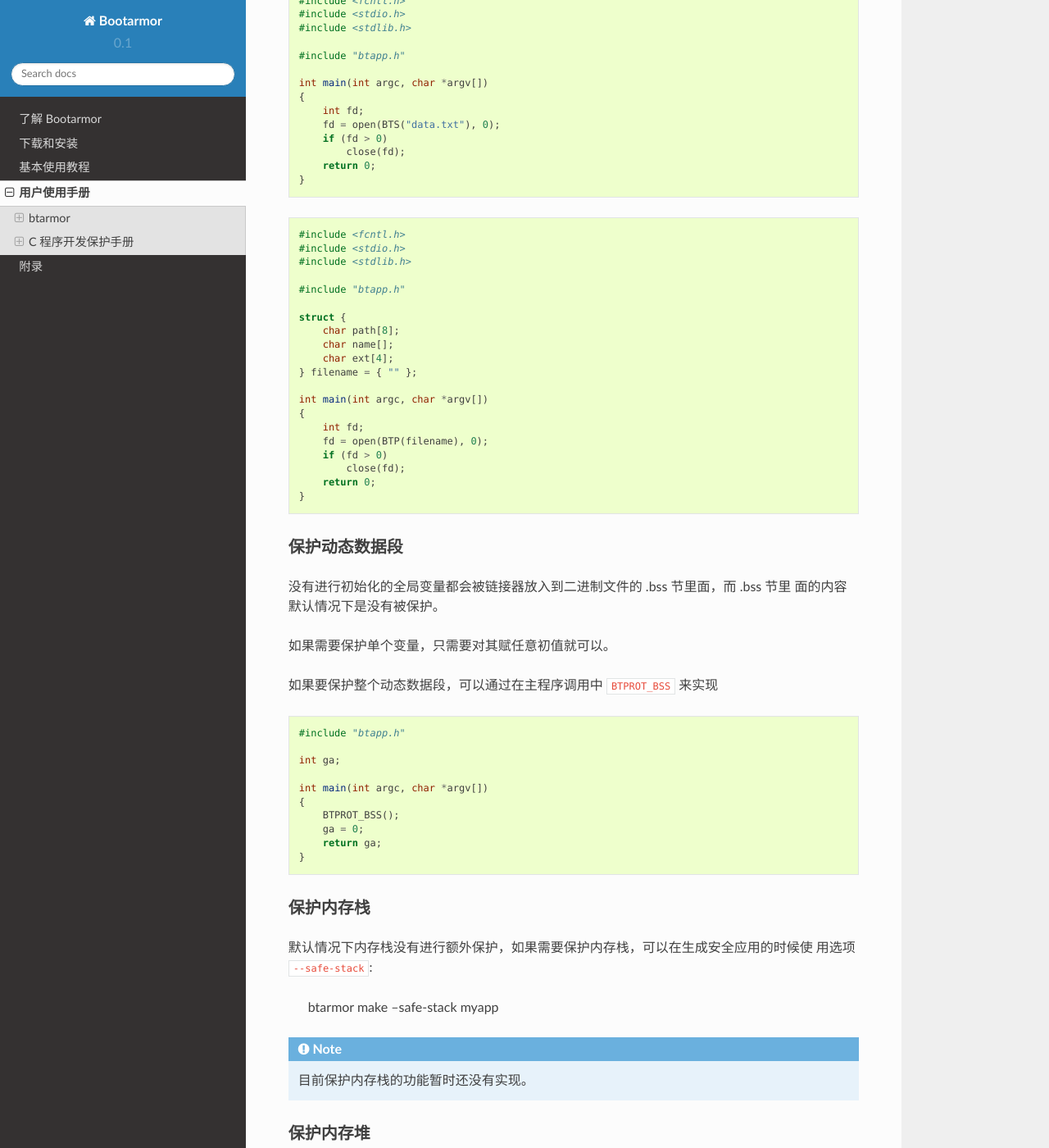
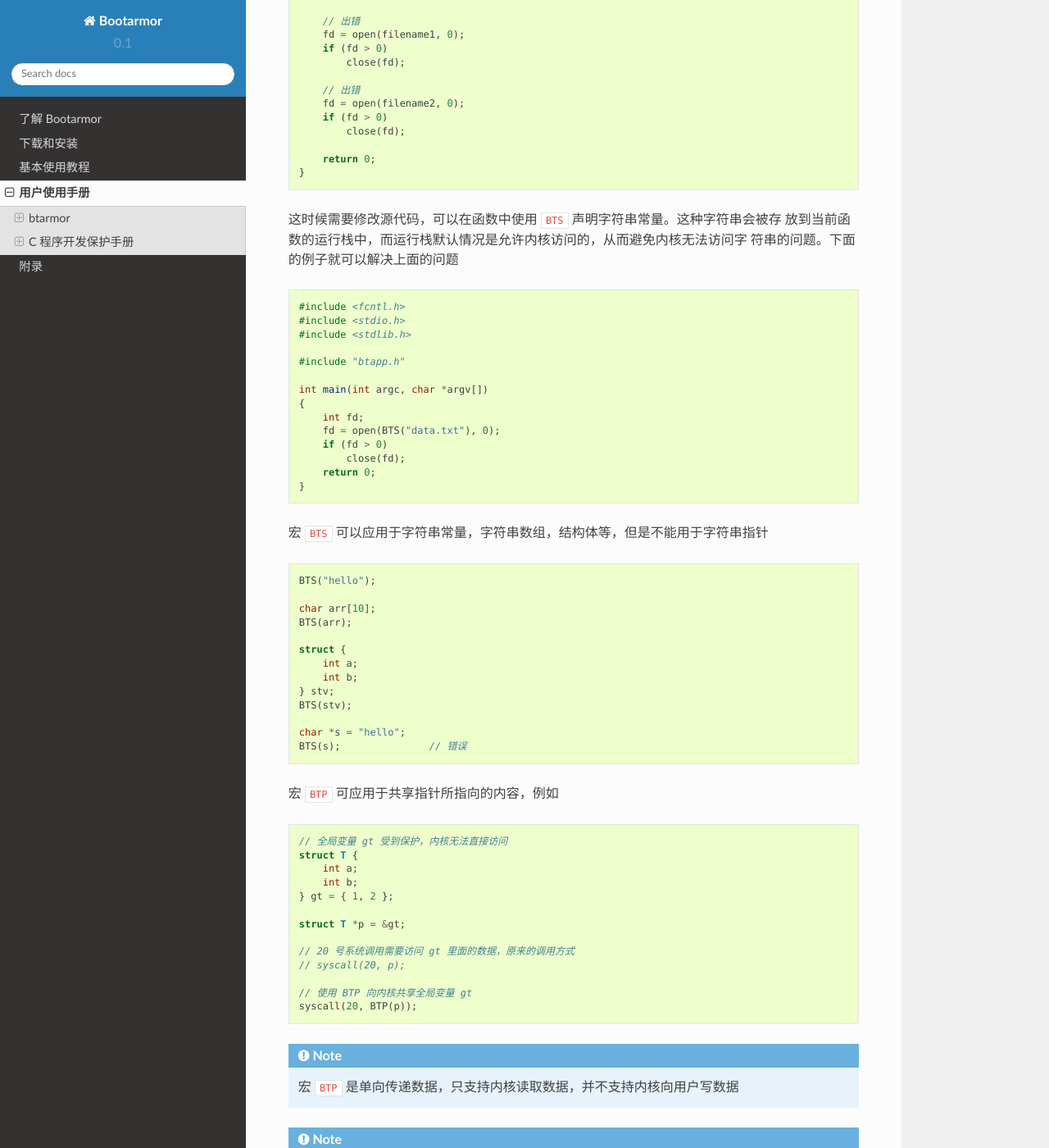
Before and after one commit to dashingsoft/btarmor-docs, a Sphinx documentation site: the page built from docs/handbook.rst, in a window 1280 px wide and 1400 px high, scrolled down 5302 px. Shown: the whole window at 82% size. Built offline with Sphinx 7.4.7 and the Read the Docs theme 2.0.0, drawn with Linux system fonts in a browser that asks for light colours; some of the changed text lies outside the part shown.

Commit message:
Refine doc

```diff
--- a/docs/handbook.rst
+++ b/docs/handbook.rst
@@ -49,6 +49,7 @@
 -i, --inplace			生成的文件直接覆盖原来的文件
 -O, --output PATH		生成的文件保存在另外一个路径，默认是 `dist`
 --share				使用共享模式进行保护，一般用于保护系统动态库和允许内核访问的文件
+-ss, --safe-stack               保护运行栈（局部变量）
 
 **描述**
 
@@ -65,6 +66,9 @@
 
 选项 ``--share`` 一般用于加密系统动态库，使用该选项加密的文件允许内核访问。
 
+选项 ``--safe-stack`` 用于保护运行栈，这里面一般是程序的调用框架和局部变量，默认
+情况下是允许内核访问的。如果这些数据不需要被内核访问，使用该选项可以提高安全性。
+
 **示例**
 
 * 转换目录 ``foo`` 下面的所有文件，保存生成的安全文件到到默认输出目录 ``dist``::
@@ -74,6 +78,18 @@
 * 只转换两个动态库文件，转换之后直接覆盖原来的文件::
 
     btarmor make -i dist/foo.so dist/too.so
+
+* 没有使用任何内核服务的程序，对运行栈也进行保护::
+
+    btarmor make -ss myapp
+
+* 加密保护数据文件到 ``dist/data.txt``::
+
+    btarmor make data.txt
+
+* 使用共享模式加密系统动态库::
+
+    sudo btarmor make -i --share /usr/lib/*.so
 
 .. _get:
 
@@ -115,18 +131,18 @@
 对于 C 开发的应用程序来说，基本的保护包括
 
 * 代码段
-* 静态数据段，有初始值的全局变量，一般存放在 .data 节
-* 动态数据段，没有初始值的全局变量，一般存放在 .bss 节
-* 字符串常量段，一般存放在 .rodata 节
+* 数据段，存放全局变量和函数体内使用 ``static`` 声明的变量
+* 字符串常量
+* 内存堆，程序申请的内存
 * 内存栈，存放局部变量
-* 内存堆，程序申请的内存
 * 数据文件
 
 受保护内存里只允许应用程序本身访问，不允许任何外部访问，包括 Linux 内核，所以提
 供了最大限度的安全性。当然这样也意味在调用系统服务的时候，如果这些数据需要被内核
 访问，就需要进行一些额外的设置和处理。
 
-默认情况下，代码段，静态数据段，字符串常量段是被保护的，而其它部分是没有被保护的。
+默认情况下，代码段，数据段，字符串常量和内存堆是被保护的，而内存栈和数据文件是
+没有被保护的。
 
 例如，在默认编译链接选项下面
 
@@ -136,16 +152,13 @@
    #include <stdio.h>
    #include <stdlib.h>
 
-   // 没有初始值的全局变量存放在动态数据段 .bss 节，没有被保护
+   // 全局变量存放被保护
    int ga;
+   int gb = 1;
    static int sa;
-
-   // 有初始值的全局变量存放在静态数据段 .data 节，受到保护
-   int gb = 1;
    static int sb = 2;
 
-   // 有初始值的全局变量 gc 存放在静态数据段 .data 节，受到保护
-   // 字符串常量 "abc" 存放在只读数据段 .rodata 节，受到保护
+   // 字符串常量 "abc" 也受到保护
    char *gc = "abc";
 
    int main(int argc, char *argv[])
@@ -153,14 +166,11 @@
        // 局部变量存放在内存栈中，没有被保护
        int a;
 
-       // 局部变量 b 存放在内存栈中，没有被保护
-       // 字符串常量 "efg" 存放在只读数据段 .rodata 节，受到保护
+       // 字符串常量 "efg" 受到保护
        char *b = "efg";
 
-       // 没有初始值的静态全局变量存放在 .bss 节，没有被保护
+       // 使用 static 声明的变量受到保护
        static int d;
-
-       // 有初始值的静态全局变量存放在 .data 节，受到保护
        static int e = 2;
 
        // 下面的所有可执行代码都受到保护
@@ -202,8 +212,9 @@
 共享字符串和全局变量
 ~~~~~~~~~~~~~~~~~~~~
 
-因为字符串默认是处于保护模式，无法被内核访问，而系统调用 ``open`` 需要把文件名称
-传递到内核，下面这个示例中默认模式下是无法正常运行的
+当内核需要访问字符串或者全局变量的时候，因为默认保护模式下它们受到保护，直接访问
+会出错。例如系统调用 ``open`` 需要把文件名称传递到内核，下面这个示例中默认模式下
+是无法正常运行的，因为字符串常量默认是处于保护模式，无法被内核访问。
 
 .. code:: c
 
@@ -236,9 +247,9 @@
        return 0;
    }
 
-如果只是个别字符串需要被内核访问，可以在函数中使用 ``BTS`` 声明字符串常量。被声
-明为共享的字符串，会被存放到当前函数的堆栈中，而堆栈默认情况是允许内核访问的，从
-而避免内核无法访问字符串的问题。下面的例子就可以解决上面的问题
+这时候需要修改源代码，可以在函数中使用 ``BTS`` 声明字符串常量。这种字符串会被存
+放到当前函数的运行栈中，而运行栈默认情况是允许内核访问的，从而避免内核无法访问字
+符串的问题。下面的例子就可以解决上面的问题
 
 .. code:: c
 
@@ -257,28 +268,50 @@
        return 0;
    }
 
+宏 ``BTS`` 可以应用于字符串常量，字符串数组，结构体等，但是不能用于字符串指针
+
 .. code:: c
 
-   #include <fcntl.h>
-   #include <stdio.h>
-   #include <stdlib.h>
+    BTS("hello");
 
-   #include "btapp.h"
+    char arr[10];
+    BTS(arr);
 
-   struct {
-       char path[8];
-       char name[];
-       char ext[4];
-   } filename = { "" };
+    struct {
+        int a;
+        int b;
+    } stv;
+    BTS(stv);
 
-   int main(int argc, char *argv[])
-   {
-       int fd;
-       fd = open(BTP(filename), 0);
-       if (fd > 0)
-           close(fd);
-       return 0;
-   }
+    char *s = "hello";
+    BTS(s);               // 错误
+
+宏 ``BTP`` 可应用于共享指针所指向的内容，例如
+
+.. code:: c
+
+    // 全局变量 gt 受到保护，内核无法直接访问
+    struct T {
+        int a;
+        int b;
+    } gt = { 1, 2 };
+
+    struct T *p = &gt;
+
+    // 20 号系统调用需要访问 gt 里面的数据，原来的调用方式
+    // syscall(20, p);
+
+    // 使用 BTP 向内核共享全局变量 gt
+    syscall(20, BTP(p));
+
+.. note::
+
+   宏 ``BTP`` 是单向传递数据，只支持内核读取数据，并不支持内核向用户写数据
+
+.. note::
+
+   如果应用程序使用 ``--safe-stack`` 对内存栈进行保护，那么 ``BTS`` 和 ``BTP``
+   是无法工作的。
 
 保护动态数据段
 ~~~~~~~~~~~~~~
@@ -287,33 +320,6 @@
 面的内容默认情况下是没有被保护。
 
 如果需要保护单个变量，只需要对其赋任意初值就可以。
-
-如果要保护整个动态数据段，可以通过在主程序调用中 ``BTPROT_BSS`` 来实现
-
-.. code:: c
-
-   #include "btapp.h"
-
-   int ga;
-
-   int main(int argc, char *argv[])
-   {
-       BTPROT_BSS();
-       ga = 0;
-       return ga;
-   }
-
-保护内存栈
-~~~~~~~~~~
-
-默认情况下内存栈没有进行额外保护，如果需要保护内存栈，可以在生成安全应用的时候使
-用选项 ``--safe-stack``:
-
-    btarmor make --safe-stack myapp
-
-.. note::
-
-   目前保护内存栈的功能暂时还没有实现。
 
 保护内存堆
 ~~~~~~~~~~
@@ -352,7 +358,18 @@
        return 0;
    }
 
-申请保护的内存必须是页面对齐的。
+.. important::
+
+   使用 ``BTMALLOC`` 申请保护的内存必须使用 ``BTFREE`` 进行释放，否则可能存在内
+   存访问异常。
+
+保护内存栈
+~~~~~~~~~~
+
+默认情况下内存栈没有进行额外保护，如果需要保护内存栈，可以在生成安全应用的时候使
+用选项 ``--safe-stack``::
+
+    btarmor make --safe-stack myapp
 
 保护数据文件
 ~~~~~~~~~~~~
@@ -361,7 +378,7 @@
 的方式来读写文件，而不能使用 ``fread`` 和 ``fwrite`` 等方式读写文件。
 
 首先对数据文件进行加密，下面使用命令 :ref:`make` 对数据文件 ``data.txt`` 进行加
-密，加密后的文件保存为 ``dist/data.txt``
+密，加密后的文件保存为 ``dist/data.txt``::
 
     btarmor make data.txt
 
```
